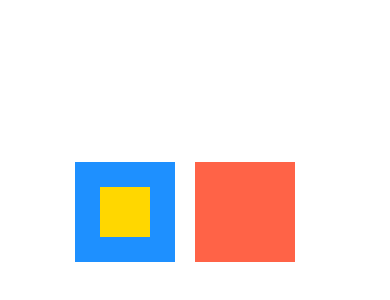
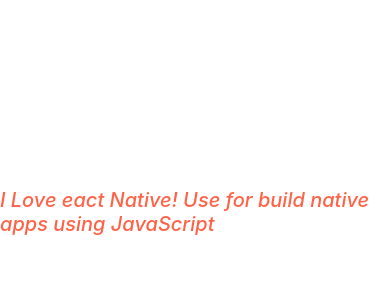
Before and after one commit to SaishJ/React-Native-Basics, a React Native app: screen / in a window 390 px wide. Shown: the part 210-510 px from the top of the page. Built offline with nearby package versions, Linux system fonts and the light colour scheme.

Commit message:
:a: Styling Text

```diff
--- a/App.js
+++ b/App.js
@@ -1,4 +1,4 @@
-import { View } from "react-native";
+import { Text, View } from "react-native";
 
 export default function App() {
   return (
@@ -11,30 +11,16 @@
         alignItems: "center",
       }}
     >
-      <View
+      <Text
         style={{
-          backgroundColor: "dodgerblue",
-          width: 100,
-          height: 100,
-          padding: 25,
+          fontSize: 20,
+          fontStyle: "italic",
+          fontWeight: "500",
+          color: "tomato",
         }}
       >
-        <View
-          style={{
-            backgroundColor: "gold",
-            width: 50,
-            height: 50,
-          }}
-        />
-      </View>
-      <View
-        style={{
-          backgroundColor: "tomato",
-          width: 100,
-          height: 100,
-          margin: 20,
-        }}
-      />
+        I Love eact Native! Use for build native apps using JavaScript
+      </Text>
     </View>
   );
 }
```
Also changed, not shown: 1 other file (tests, documents, lock files or other folders).
